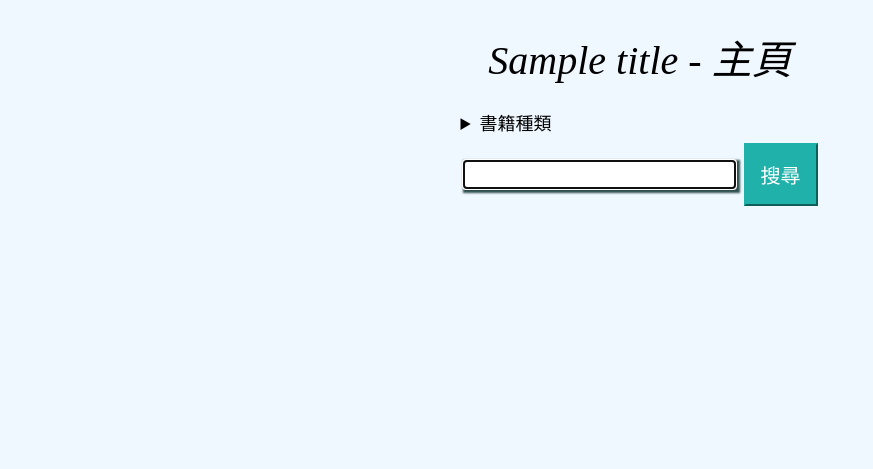
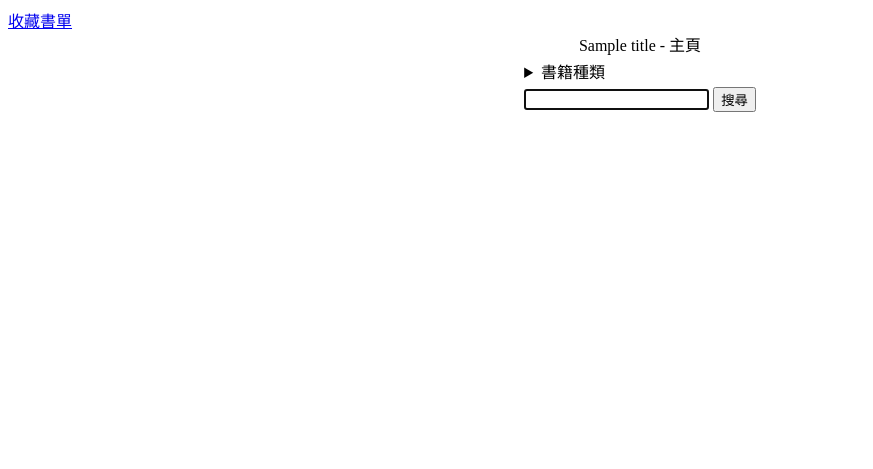
Before and after one commit to Leo132/book-clustering, a FastAPI app: template src/templates/index.html in a window 1280 px wide. Shown: the top 469 px of the page, without its empty margins (0-873 px from the left). After the commit the page ends 112 px from the top, so only its background shows below. Run offline with FastAPI, Linux system fonts and the light colour scheme; the template is opened without the code that fills it: most values are stand-ins (such as "Sample title", 1, 10 or a date in 2020); data that the repository does not hold is empty.

Commit message:
finish sidebar layout

```diff
--- a/src/lib/datatype.py
+++ b/src/lib/datatype.py
@@ -6,6 +6,7 @@
     login = "login"
     register = "register"
     index = "index"
+    collections = "collections"
 
 class LoginInfo(BaseModel):
     username: str
--- a/src/main.py
+++ b/src/main.py
@@ -75,6 +75,7 @@
 
     return templates.TemplateResponse(f"{page}.html", kwargs)
 
+# post method
 @app.post("/logincheck/")
 async def login(login_info: LoginInfo):
     data = await login_check(login_info.username, login_info.password)
--- a/src/static/control/index.js
+++ b/src/static/control/index.js
@@ -19,7 +19,7 @@
     let result_block = await new ResultDisplay();
     let user_info = JSON.parse(localStorage.getItem("user_info"));
 
-    // console.log(user_info);
+    document.getElementById("profile").textContent = user_info["name"];
 
     // keyword searching and category filtering
     document.getElementById("search_form").onsubmit = async (e) => {
--- a/src/static/style/index.css
+++ b/src/static/style/index.css
@@ -26,8 +26,8 @@
 }
 
 table.result_table {
-    margin-left: 10rem;
-    margin-right: 10rem;
+    margin-left: auto;
+    margin-right: auto;
 }
 
 div.cluster {
@@ -36,7 +36,7 @@
     border: 2px solid aquamarine;
     transition-duration: 0.4s;
     margin: 1rem;
-    padding: 5rem;
+    padding: 4rem;
     cursor: pointer;
     border-radius: 10%;
 }
@@ -72,3 +72,30 @@
 details[open] summary::after {
     transform: rotate(0);
 }
+
+div.main {
+    padding: 0;
+    margin-left: 15%;
+}
+
+div.sidebar {
+    background-color: lightblue;
+    margin: 0;
+    padding: 0;
+    width: 15%;
+    position: fixed;
+    overflow: auto;
+    height: 100%;
+}
+
+div.profile {
+    font-size: 40px;
+    text-align: center;
+    padding: 1rem;
+}
+
+div.features {
+    font-size: 20px;
+    text-align: center;
+    padding: 1rem;
+}
--- a/src/templates/index.html
+++ b/src/templates/index.html
@@ -8,6 +8,13 @@
     <script type="module" src="../static/control/index.js"></script>
 </head>
 <body>
+    <div class="sidebar">
+        <div class="profile" id="profile"></div>
+        <div class="features">
+            <a class="collection_list" href="http://localhost:8000/collections">收藏書單</a>
+        </div>
+    </div>
+    <div class="main">
         <center>
         <label class="title">{{title}} - 主頁</label><br>
         <form id="search_form" method="get">
@@ -31,5 +38,6 @@
         <div class="result_block" id="result">
         </div>
     </center>
+    </div>
 </body>
 </html>
```
Also changed, not shown: src/static/control/collections.js (added, +18 -0 lines), src/templates/collections.html (added, +15 -0 lines). Lines whose indentation alone changed are shown as unchanged.
